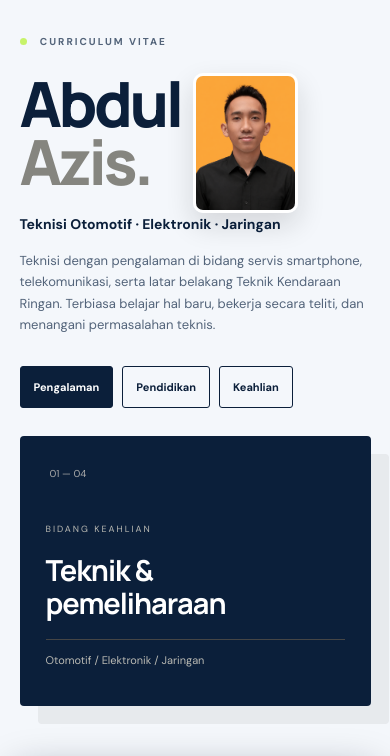
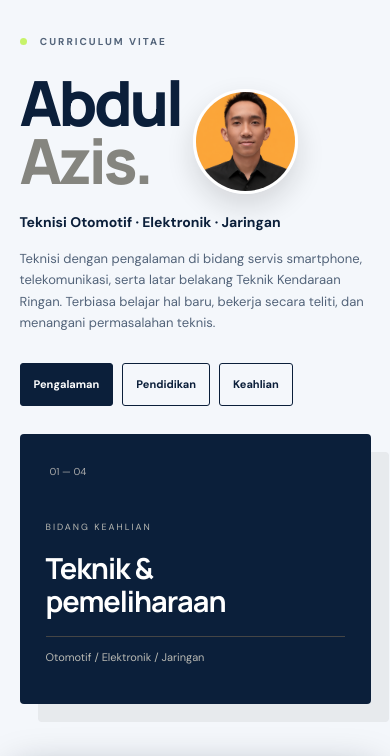
Before and after one commit to mailnews/curricullum-vitae, a plain HTML site: page index.html in a window 390 px wide. Shown: the top 756 px of the page. Drawn offline with Linux system fonts and the light colour scheme.

Commit message:
Ubah foto Beranda menjadi bentuk bulat

```diff
--- a/index.html
+++ b/index.html
@@ -1201,18 +1201,18 @@
     .hero-name-photo {
       display: block;
       flex: 0 0 auto;
-      width: clamp(105px, 14vw, 170px);
-      aspect-ratio: 3 / 4;
+      width: clamp(105px, 14vw, 150px);
+      aspect-ratio: 1 / 1;
       height: auto;
       object-fit: cover;
       object-position: center 34%;
       border: 4px solid #fff;
-      border-radius: 10px;
+      border-radius: 50%;
       box-shadow: 0 12px 28px rgba(22,22,22,.14);
     }
     @media (max-width: 520px) {
       .hero-name-row { gap: 12px; }
-      .hero-name-photo { width: clamp(92px, 27vw, 125px); border-width: 3px; }
+      .hero-name-photo { width: clamp(92px, 27vw, 125px); aspect-ratio: 1 / 1; border-radius: 50%; border-width: 3px; }
     }
 
 </style>
```
